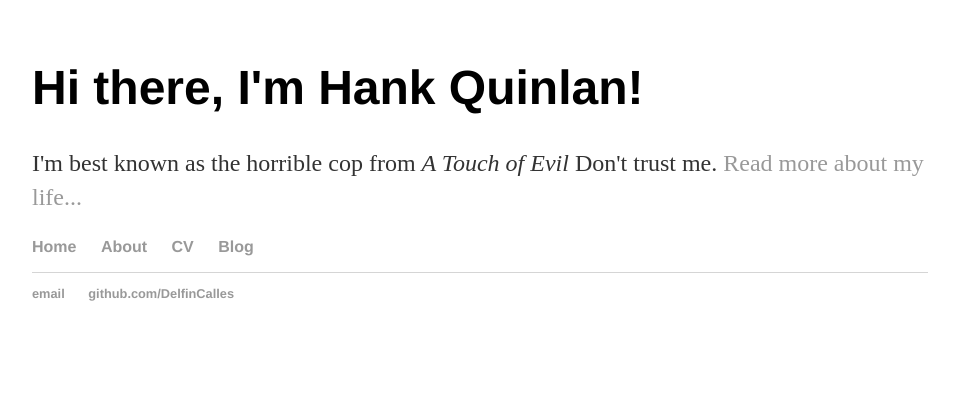
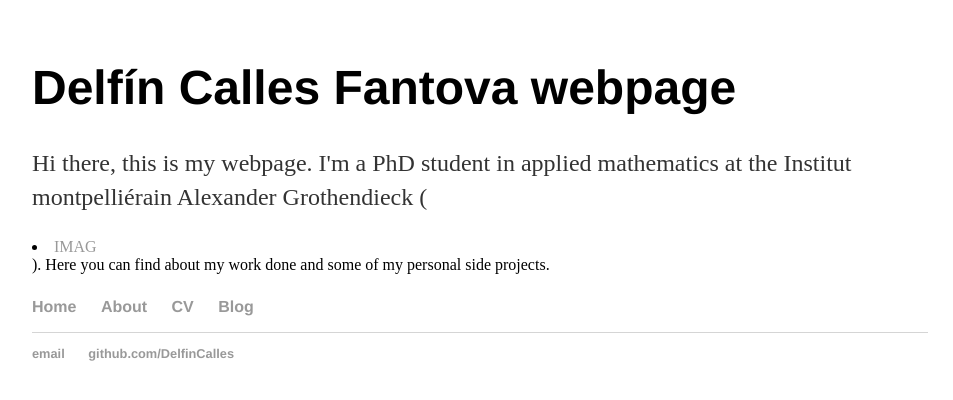
Before and after one commit to DelfinCalles/DelfinCalles.github.io, a Jekyll site: the page built from index.html, in a window 1280 px wide. Shown: the top 400 px of the page, without its empty margins (160-1113 px from the left). Built offline with Jekyll 4.4.1, drawn with Linux system fonts in a browser that asks for light colours.

Commit message:
Chqnged presentation

```diff
--- a/index.html
+++ b/index.html
@@ -3,6 +3,6 @@ layout: default
 title: Delfín Calles Fantova
 ---
 <div class="blurb">
-	<h1>Hi there, I'm Hank Quinlan!</h1>
-	<p>I'm best known as the horrible cop from <em>A Touch of Evil</em> Don't trust me. <a href="/EaP">Read more about my life...</a></p>
+	<h1>Delfín Calles Fantova webpage</h1>
+	<p>Hi there, this is my webpage. I'm a PhD student in applied mathematics at the Institut montpelliérain Alexander Grothendieck (<li><a href="https://imag.umontpellier.fr/">IMAG</a></li>). Here you can find about my work done and some of my personal side projects.</p>
 </div><!-- /.blurb -->
```
